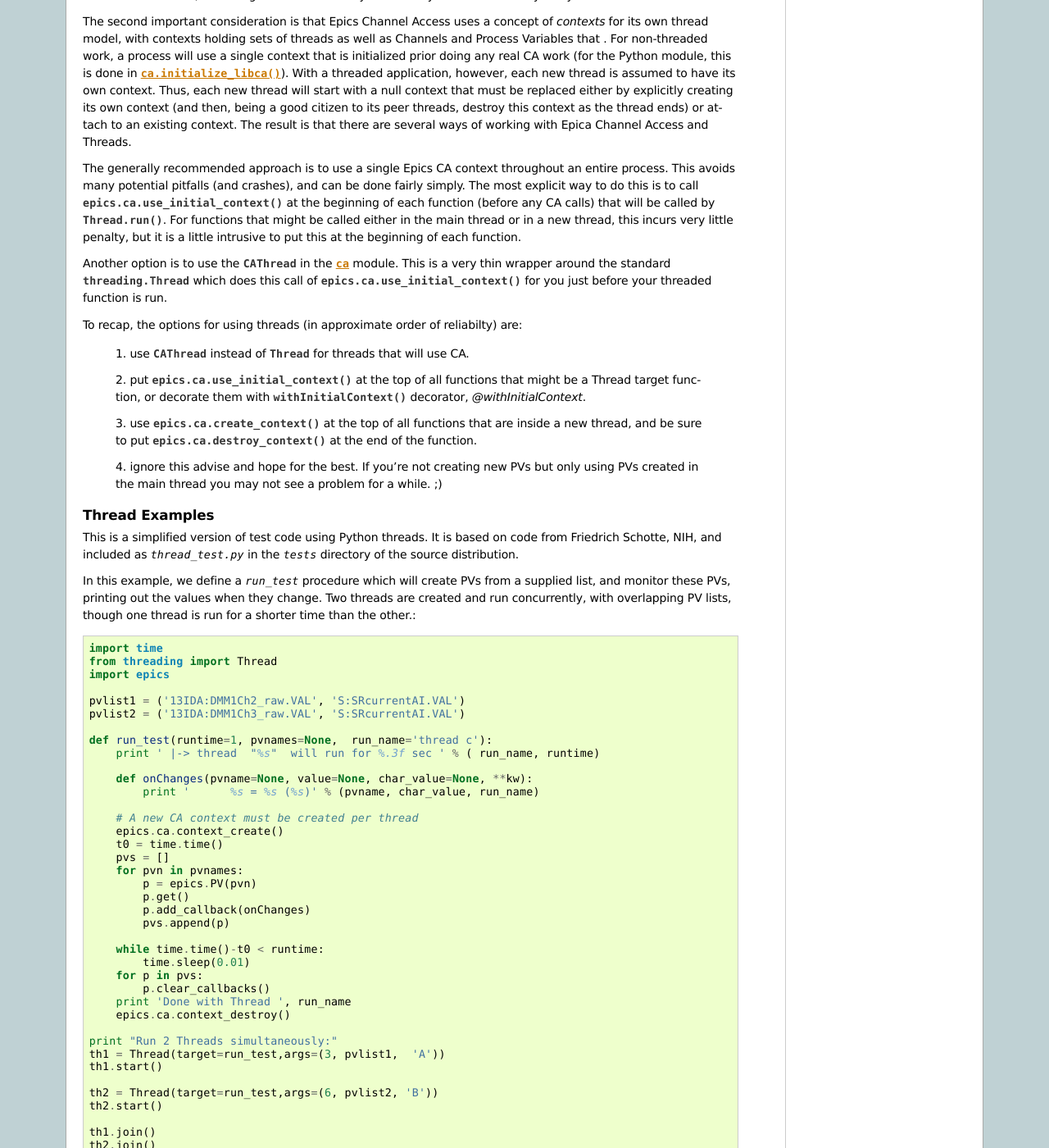
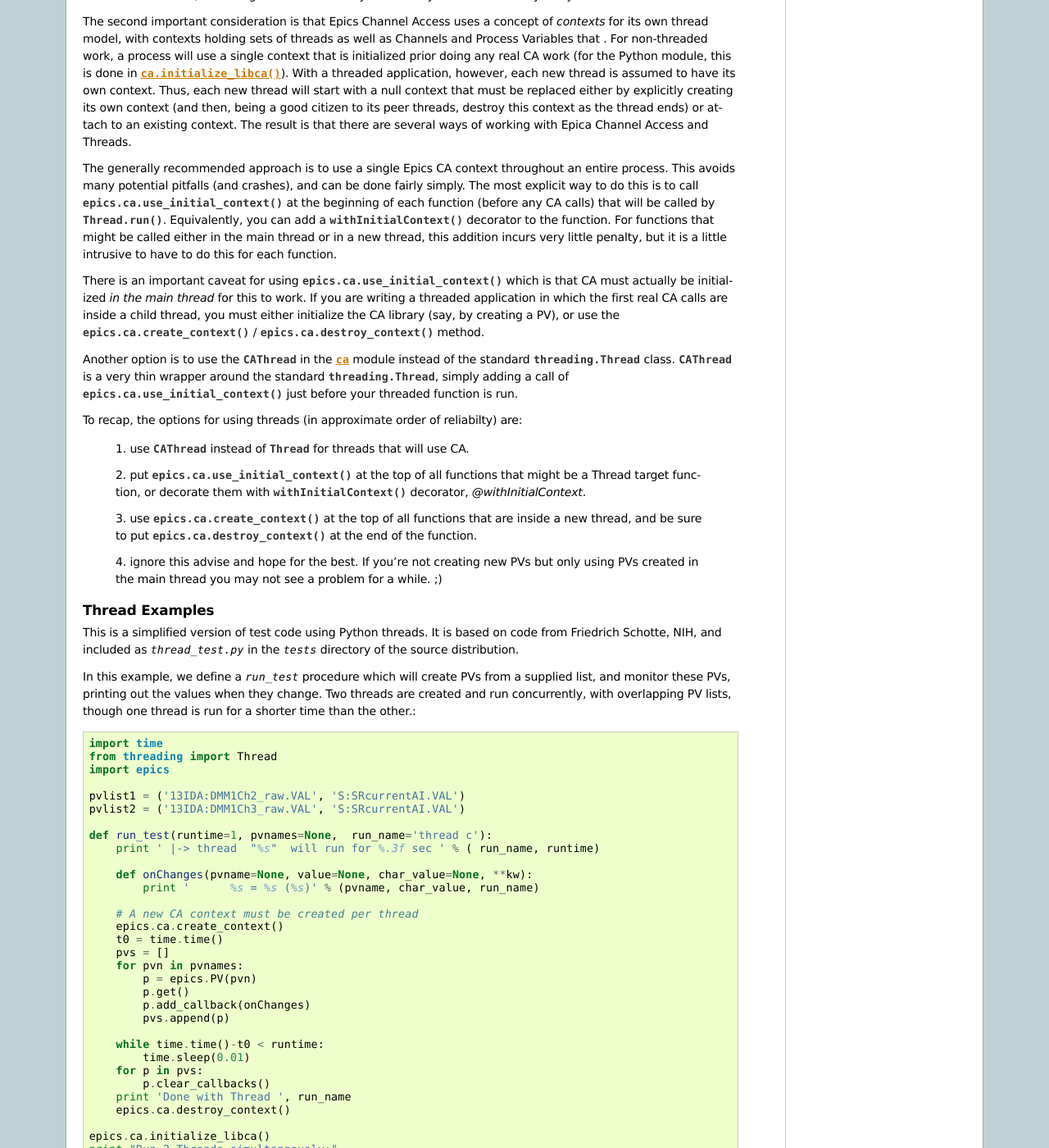
Before and after one commit to pyepics/pyepics, a Sphinx documentation site: the page built from doc/advanced.rst, in a window 1280 px wide and 1400 px high, scrolled down 2436 px. Shown: the whole window at 82% size. Built offline with Sphinx 7.4.7, drawn with Linux system fonts in a browser that asks for light colours; formulas are drawn with MathJax 3; the version number is read from the project's files by our own code; some of the changed text lies outside the part shown.

Commit message:
more doc changes

```diff
--- a/doc/advanced.rst
+++ b/doc/advanced.rst
@@ -166,15 +166,26 @@ throughout an entire process.  This avoids many potential pitfalls (and
 crashes), and can be done fairly simply.  The most explicit way to do
 this is to call :meth:`epics.ca.use_initial_context` at the beginning of
 each function (before any CA calls) that will be called by
-:meth:`Thread.run`.   For functions that might be called either in the
-main thread or in a new thread, this incurs very little penalty, but it
-is a little intrusive to put this at the beginning of each function.
+:meth:`Thread.run`.  Equivalently, you can add a
+:func:`withInitialContext` decorator to the function.  For functions
+that might be called either in the main thread or in a new thread, this
+addition incurs very little penalty, but it is a little intrusive to
+have to do this for each function.
 
-Another option is to use the :class:`CAThread` in the :mod:`ca`
-module.  This is a very thin wrapper around the standard
-:class:`threading.Thread` which does this call of
-:meth:`epics.ca.use_initial_context` for you just before your threaded
-function is run.
+There is an important caveat for using
+:meth:`epics.ca.use_initial_context` which is that CA must actually be
+initialized *in the main thread* for this to work.  If you are writing a
+threaded application in which the first real CA calls are inside a child
+thread, you must either initialize the CA library (say, by creating a
+PV), or use the :func:`epics.ca.create_context` /
+:func:`epics.ca.destroy_context` method.
+
+Another option is to use the :class:`CAThread` in the :mod:`ca` module
+instead of the standard :class:`threading.Thread` class.
+:class:`CAThread` is a very thin wrapper around the standard
+:class:`threading.Thread`, simply adding a call of
+:meth:`epics.ca.use_initial_context` just before your threaded function
+is run.
 
 To recap, the options for using threads (in approximate order of
 reliabilty) are:
@@ -222,7 +233,7 @@ other.::
             print '      %s = %s (%s)' % (pvname, char_value, run_name)
 
         # A new CA context must be created per thread
-        epics.ca.context_create()
+        epics.ca.create_context()
         t0 = time.time()
         pvs = []
         for pvn in pvnames:
@@ -236,8 +247,9 @@ other.::
         for p in pvs:
             p.clear_callbacks()
         print 'Done with Thread ', run_name
-	epics.ca.context_destroy()
+	epics.ca.destroy_context()
 
+    epics.ca.initialize_libca()
     print "Run 2 Threads simultaneously:"
     th1 = Thread(target=run_test,args=(3, pvlist1,  'A'))
     th1.start()
@@ -298,7 +308,6 @@ Note also that the callbacks for the PVs created in each thread are
 Without this, the callbacks for thread *A*  will persist even after the
 thread has completed!!!
 
-
 .. _advanced-sleep-label:
 
 time.sleep() or epics.poll()?
```
Also changed, not shown: other parts of doc/advanced.rst (+1 -3 lines), doc/ca.rst (+5 -2 lines).
